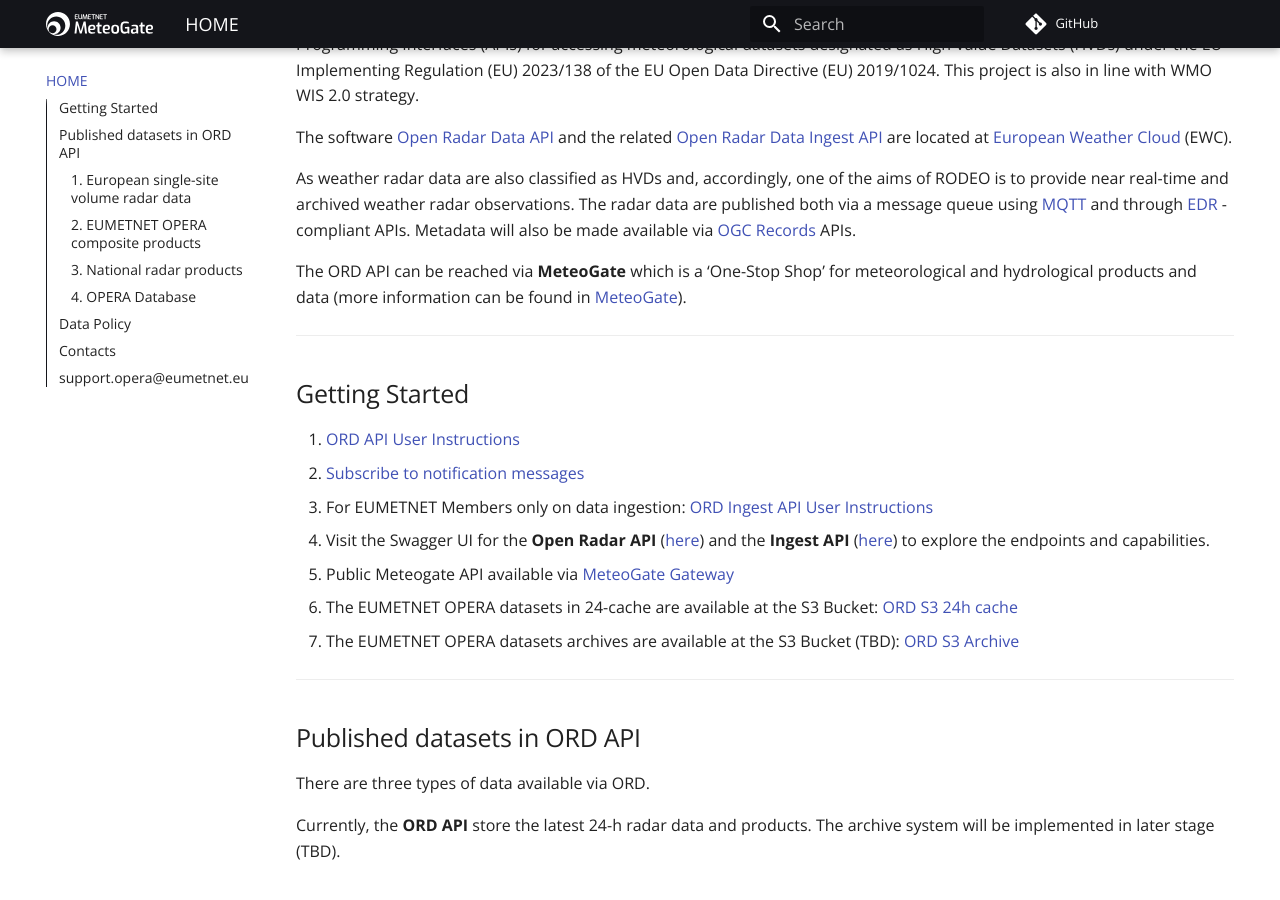
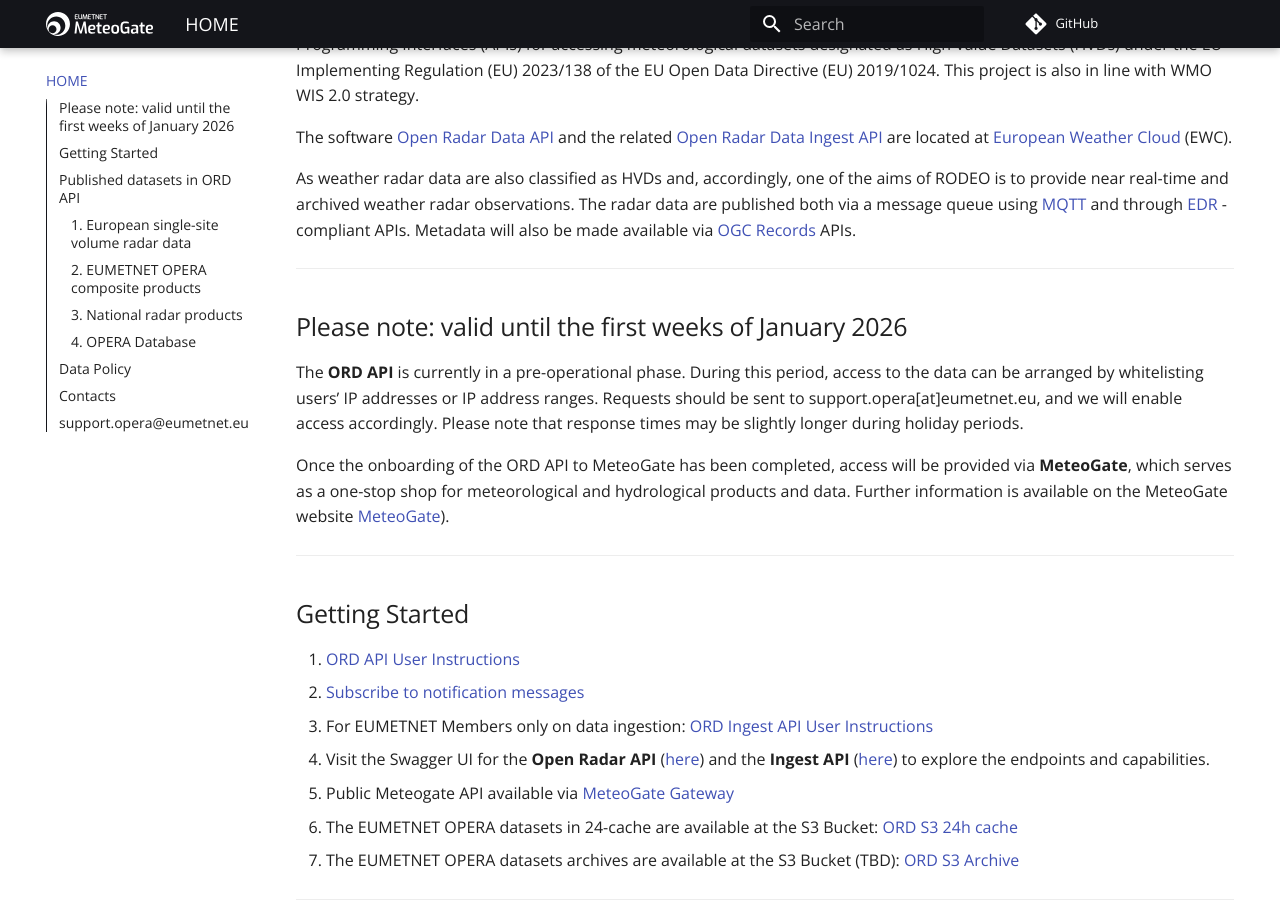
Before and after one commit to EUMETNET/openradardata-documentation, an MkDocs documentation site: the page built from docs/1-ORD-API-overview.md, in a window 1280 px wide and 900 px high, scrolled down 314 px. Built offline with MkDocs 1.6.1 and Material for MkDocs 9.7.7, drawn with Linux system fonts in a browser that asks for light colours; comment, search, counter and statistics services are not loaded.

Commit message:
Update 1-ORD-API-overview.md

```diff
--- a/docs/1-ORD-API-overview.md
+++ b/docs/1-ORD-API-overview.md
@@ -8,7 +8,12 @@
 
 As weather radar data are also classified as HVDs and, accordingly, one of the aims of RODEO is to provide near real-time and archived weather radar observations. The radar data are published both via a message queue using [MQTT](https://mqtt.org/) and through [EDR](https://ogcapi.ogc.org/edr/) - compliant APIs. Metadata will also be made available via [OGC Records](https://ogcapi.ogc.org/records/) APIs.
 
-The ORD API can be reached via **MeteoGate** which is a ‘One-Stop Shop’ for meteorological and hydrological products and data (more information can be found in [MeteoGate](https://meteogate.eu/)).
+---
+## Please note: valid until the first weeks of January 2026
+
+The **ORD API** is currently in a pre-operational phase. During this period, access to the data can be arranged by whitelisting users’ IP addresses or IP address ranges. Requests should be sent to support.opera[at]eumetnet.eu, and we will enable access accordingly. Please note that response times may be slightly longer during holiday periods.
+
+Once the onboarding of the ORD API to MeteoGate has been completed, access will be provided via **MeteoGate**, which serves as a one-stop shop for meteorological and hydrological products and data. Further information is available on the MeteoGate website [MeteoGate](https://meteogate.eu/)).
 
 ---
 ## Getting Started
```
